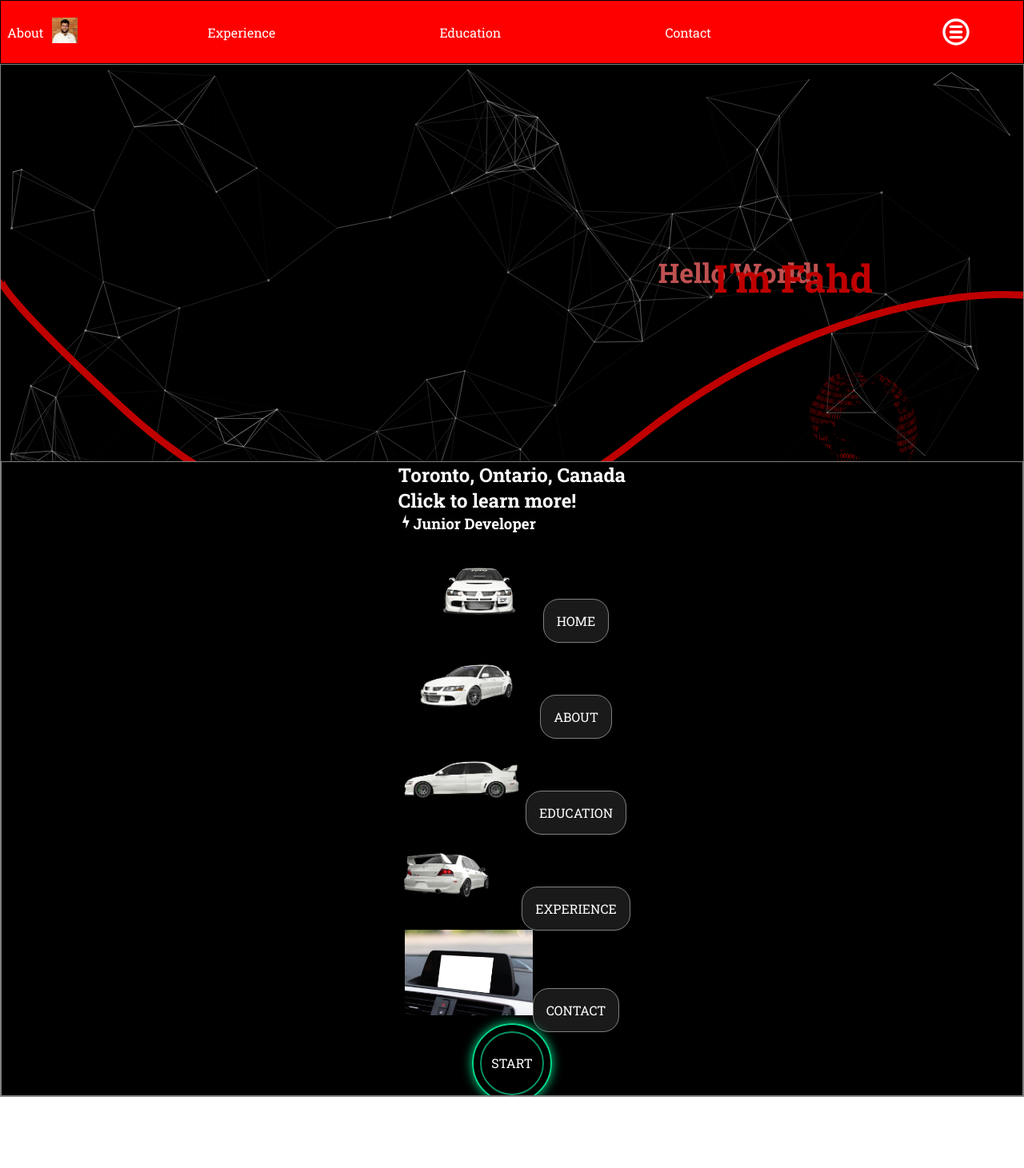
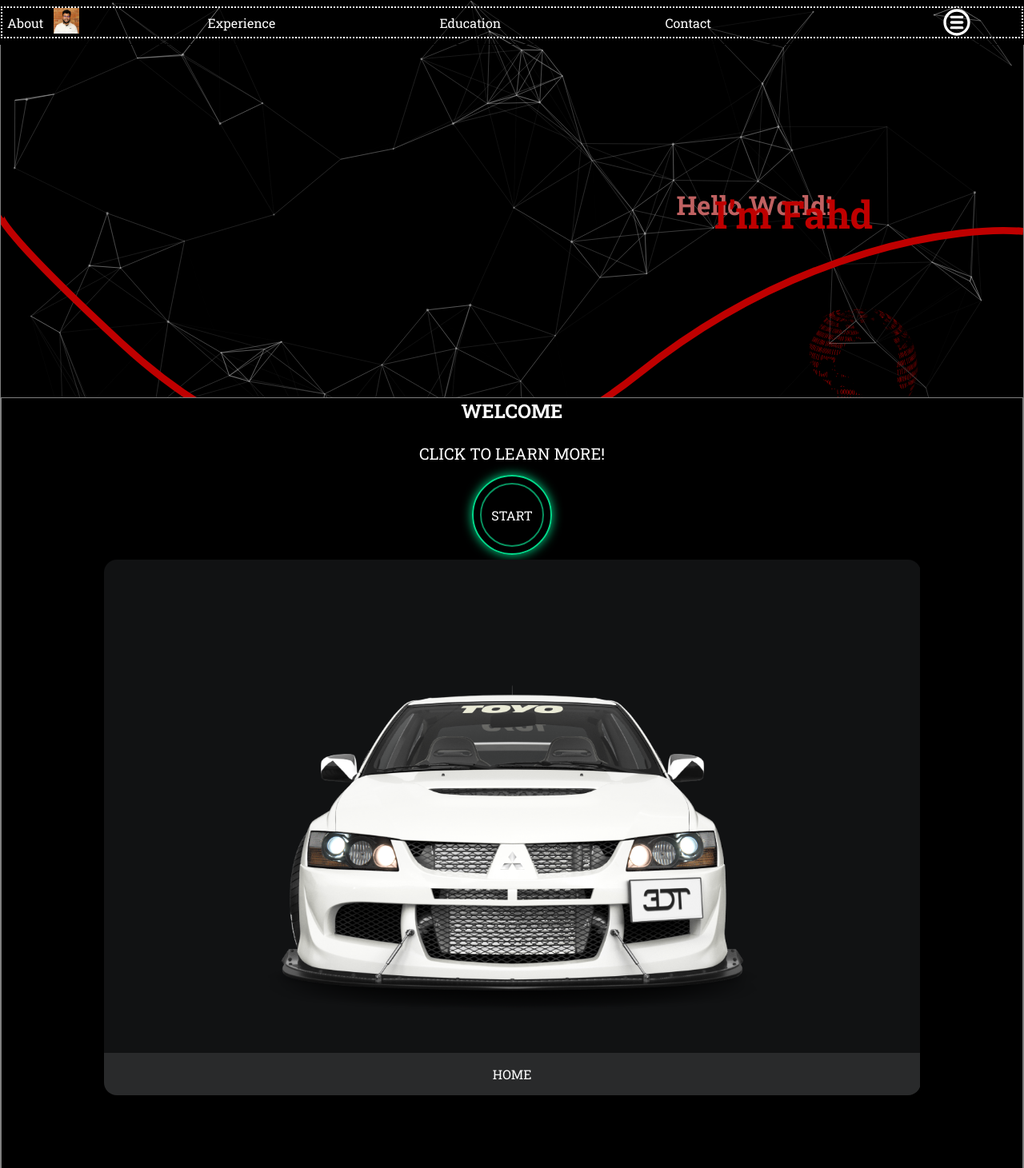
Before and after one commit to Fahd-M/personal-site, a React (Create React App) app: page / in a window 1280 px wide. Shown: the top 1461 px of the page at 80% size. Before the commit the page ends 1372 px from the top, so only its background shows below. Built offline with nearby package versions, Linux system fonts and the light colour scheme.

Commit message:
swiperjs added, needs to be tweaked for width size

```diff
--- a/src/components/Content/Content.js
+++ b/src/components/Content/Content.js
@@ -3,6 +3,9 @@
 import TabletScreen from "../TabletScreen/TabletScreen";
 import "./Content.scss";
 import { GiElectric } from "react-icons/gi";
+import { MdOutlineSportsBasketball } from "react-icons/md";
+import { AiOutlineCar } from "react-icons/ai";
+import { FaDog } from "react-icons/fa";
 import carSideView from "../../assets/images/evo-car-side.png";
 import carFront from "../../assets/images/evo-front.png";
 import infotainment from "../../assets/images/infotainment-empty.jpg";
@@ -11,62 +14,110 @@
 
 import { Link } from "react-router-dom";
 
+import { Swiper, SwiperSlide } from 'swiper/react';
+import 'swiper/scss'
+import "swiper/css/pagination";
+import { Pagination } from "swiper";
+
+
+
+import { motion } from "framer-motion";
 function Content() {
   return (
     <section className="content">
       <div className="content__container">
         <div className="content__info">
           <div className="content__intro">
-            <h1 className="content__title">Toronto, Ontario, Canada</h1>
+            <h1 className="content__title">Welcome</h1>
             <h2 className="home__subtitle">Click to learn more!</h2>
-            <h3 className="home__icons">
+            <motion.div className="car-nav__start">
+              <Link to="/about" className="car-nav__button">Start</Link>
+            </motion.div>
+            {/* SET UP onClick so that after clicking start it makes the slider div appear? */}
+
+            {/* MOVE THIS CODE BELOW INTO ABOUT PAGE(INTERESTS) */}
+            {/* <h3 className="home__icons">
               <GiElectric className="home__intro-icon" color="white" />
               Junior Developer
             </h3>
+            <h3 className="home__icons">
+              <AiOutlineCar className="home__intro-icon" color="white" />
+              Automotive Enthusiast
+            </h3>
+            <h3 className="home__icons">
+              <MdOutlineSportsBasketball className="home__intro-icon" color="white" />
+              All things basketball
+            </h3>
+            <h3 className="home__icons">
+              <FaDog className="home__intro-icon" color="white" />
+              Dog Lover
+            </h3> */}
           </div>
 {/* can put the img inside the link? so clicking anywhere on image will take you to that page? */}
    {/* OR can create a card with the background image as the car, with text at the bottom(travel site vibe) */}
-          <div className="car-nav">
-            <div className="car-nav__front">
+
+          <Swiper
+            className="car-nav container mySwiper"
+            spaceBetween={25}
+            slidesPerView={1}
+            loop={'true'}
+            grabCursor={'true'}
+            onSlideChange={()=> console.log('slide changed')}
+            pagination={{
+              dynamicBullets: true,
+              clickable: true,
+            }}
+            modules={[Pagination]}
+            // breakpoints={{
+            //   768: {
+            //     slidesPerView: 3,
+            //   },
+            //   1280: {
+            //     spaceBetween: 48,
+            //   },
+            // }}
+
+          >
+            <SwiperSlide className="car-nav__front card">
               <img src={carFront} className="car-nav__image front-view" />
               <Link to="/home" className="car-nav__link car-nav__link-home">
                 Home
               </Link>
-            </div>
-            <div className="car-nav__diagonal">
+            </SwiperSlide>
+
+            <SwiperSlide className="car-nav__diagonal card">
               <img src={carCorner} className="car-nav__image diag-view" />
               <Link to="/about" className="car-nav__link car-nav__link-about">
                 About
               </Link>
-            </div>
-            <div className="car-nav__side">
+            </SwiperSlide>
+
+            <SwiperSlide className="car-nav__side card">
               <img src={carSideView} className="car-nav__image side-view" />
               <Link to="/education" className="car-nav__link car-nav__link-edu">
                 Education
               </Link>
-            </div>
-            <div className="car-nav__back">
+            </SwiperSlide>
+
+            <SwiperSlide className="car-nav__back card">
               <img src={carRear} className="car-nav__image rear-view" />
               <Link to="/experience" className="car-nav__link car-nav__link-exp">
                 Experience
               </Link>
-            </div>
-            <div className="car-nav__screen">
+            </SwiperSlide>
+
+            <SwiperSlide className="car-nav__screen card">
               <img src={infotainment} className="car-nav__image screen-view" />
               <Link to="/contact" className="car-nav__link car-nav__link-contact">
                 Contact
               </Link>
-            </div>
-            <div className="car-nav__start">
-              <Link to="/about" className="car-nav__button">Start</Link>
-            </div>
-          </div>
+            </SwiperSlide>
+          </Swiper>
 
           {/* add ternary operator for which screen to show based on screen width or use scss */}
           {/* <TabletScreen />
           <MobileScreen /> */}
         </div>
-        {/* START BUTTON HERE LATER + ANIMATION */}
       </div>
     </section>
   );
--- a/src/components/Content/Content.scss
+++ b/src/components/Content/Content.scss
@@ -1,6 +1,8 @@
 @use "../../styles/partials/mixins" as *;
 @use "../../styles/partials/colours" as *;
 @use "../../styles/partials/fonts" as *;
+@use "../../styles/partials/typography" as *;
+@use "../../styles/partials/variables" as *;
 
 
 // .content {
@@ -19,11 +21,21 @@
 //         border:1px dotted blue;
 //     }
 // }
-
+// ANOTHER STYLE ANIMATION METHOD IS TO START WITH THE ELEMENT POSITION x=-100 THEN MOVING TO x=0
 .content {
 border:1px solid grey;
 position: relative;
+&__title {
+    font-size:$h1-font-size;
+    font-weight:$font-weight-bold;
+    text-transform: uppercase;
+}
 
+
+&__intro {
+    @include flexed(column,center,center);
+    gap:1.5rem;
+}
 &__container{
 
         position: relative;
@@ -38,11 +50,30 @@
         gap:1rem;
     }
 }
+
+.card {
+    background-color: $container-color;
+    width:70%;
+    //padding:2rem 1.5rem;
+    border-radius: 1rem;
+    margin-bottom:3.5rem;
+    overflow:hidden;
+    backdrop-filter:blur(64px);
+    //position: absolute;
+    @include flexed(column, center,center);
+
+}
+
+.car-nav__image,
+.content__title,
+.home__subtitle{
+    position:relative;
+}
+
 .car-nav {
     margin:0 auto;
     @include flexed(column,center,center);
     width:100%;
-    gap:1rem;
     position:relative;
 
     // background-color: hsla(219,33%, 32%, .5);
@@ -50,21 +81,35 @@
     // border-radius: 50%;
 
     &__image {
-        width:10rem;
+        width:100%;
+        //margin:.75rem 0 1.25rem 1.5rem;
+        transition:.3s;
+        position:relative;
+        bottom:0.5rem;
+        margin-bottom:2rem;
+        &:hover{
+            transform:translateY(-.25rem);
+        }
     }
 
     &__link {
-        color:white;
-
-        border:1px solid grey;
+        border:none;
+        cursor: pointer;
+        position:absolute;
+        bottom:0;
+        width:100%;
+        @include link-reset;
+        outline:none;
         size:1rem;
-        backdrop-filter:blur(16px);
+        //backdrop-filter:blur(16px);
         background-color:hsla(0,0%,100%,.1);
         padding:1rem;
-        border-radius:1.25rem;
-        text-decoration: none;
+        //border-radius:1.25rem;
         text-transform: uppercase;
         transition:0.3s;
+        display:grid;
+        justify-content: center;
+        //align-self:center;
         &:hover {
             background: red;
         }
@@ -78,7 +123,7 @@
         border-radius: 50%;
         @include flexed(row, center,center);
         justify-self:center;
-
+        cursor: pointer;
         &:before {
             content: '';
             border:2px solid hsl(158, 98%, 43%);
@@ -116,8 +161,26 @@
 
 
 }
+
+.screen-view {
+    margin-bottom:2.75rem;
+}
+
+.diag-view {
+    left:1.5rem;
+
+}
+
+.rear-view{
+    left:1.75rem;
+}
 .home {
+    &__subtitle {
+        font-size:$h2-font-size;
+        font-weight: $font-weight-regular;
+        text-transform: uppercase;
 
+    }
     &__intro-img {
         width:100%;
     }
@@ -153,3 +216,23 @@
 
 
 }
+
+// .swiper {
+//     height:100%;
+//     width:70%;
+// }
+
+.mySwiper {
+    width:80%;
+}
+.swiper-slide {
+    //text-align:center;
+    //background:white;
+    width:50%;
+}
+.swiper-pagination-bullet {
+    background-color: $text-color !important;
+}
+.swiper-pagination-bullet-active {
+    background-color: $primary-color !important;
+}
--- a/src/components/Header/HamburgerNav.scss
+++ b/src/components/Header/HamburgerNav.scss
@@ -1,10 +1,18 @@
 @use "../../styles/partials/mixins" as *;
 @use "../../styles/partials/colours" as *;
 @use "../../styles/partials/fonts" as *;
+@use "../../styles/partials/variables" as *;
+@use "../../styles/partials/typography" as *;
 
 .hmbg {
   @include flexed(row, flex-end, center);
   width: 100%;
+  //height:$header-height;
+  position:fixed;
+  top:0;
+  right:0;
+  //backdrop-filter: blur(96px);
+
   // @include tablet{
   //     display:none;
   // }
@@ -15,16 +23,16 @@
 
   &__list {
     @include flexed(column, center, flex-end);
-    list-style-type: none;
+    @include list-reset;
     gap: 1rem;
     position: absolute;
     top: 5rem;
-    background-color: red;
+    background-color: hsla(0,0%,100%,.1);
+    backdrop-filter: blur(96px);
     box-shadow: 5px 5px 5px white;
-    color: white;
+    //color: white;
     width: 100%;
-    border-top: 2px solid white;
-    margin: 0;
+    border-top: 2px solid rgb(255, 255, 255);
     padding: 1rem 5%;
 
     @include tablet {
@@ -37,16 +45,21 @@
   }
 
   &__link {
-    text-decoration: none;
-    color: white;
+    // text-decoration: none;
+    // color: white;
+    @include link-reset;
+    text-transform: uppercase;
+    font-size:$h2-font-size;
+    font-weight: $font-weight-regular;
     &:hover {
-      color: black;
+      color: $primary-color;
     }
   }
 
   &__icon {
     position: relative;
     right: 5%;
+    top:.5rem;
     cursor: pointer;
     // &-close:hover{
     //     transform: rotate(180deg);
--- a/src/components/Header/Header.scss
+++ b/src/components/Header/Header.scss
@@ -1,20 +1,23 @@
 @use "../../styles/partials/mixins" as *;
 @use "../../styles/partials/colours" as *;
 @use "../../styles/partials/fonts" as *;
+@use "../../styles/partials/variables" as *;
 
 .header {
-    background-color: red;
+    background-color: transparent;
     border:1px solid black;
     @include flexed(row, space-between, center);
-    height:5rem;
-    z-index:10;
-    //opacity:0.5;
-    font-family:'Roboto Slab';
+    height:$header-height;
+    z-index:$z-index-fixed;
+    position:fixed;
+    top:0;
+    left:0;
+    width:100%;
 }
 
 .nav {
-    border-color: #181818 dotted 2px;
-    position:fixed;
+    border: white dotted 2px;
+    //position:fixed;
     width:100%;
     margin:0 auto;
 
@@ -25,7 +28,10 @@
         left:5%;
         transition:transform;
         transition-duration:2s;
-        //z-index:1000;
+        display: inline-flex;
+        align-items: center;
+        column-gap: .25rem;
+        cursor: pointer;
         &:hover{
             animation:rotate 2s linear infinite;
         }
```
